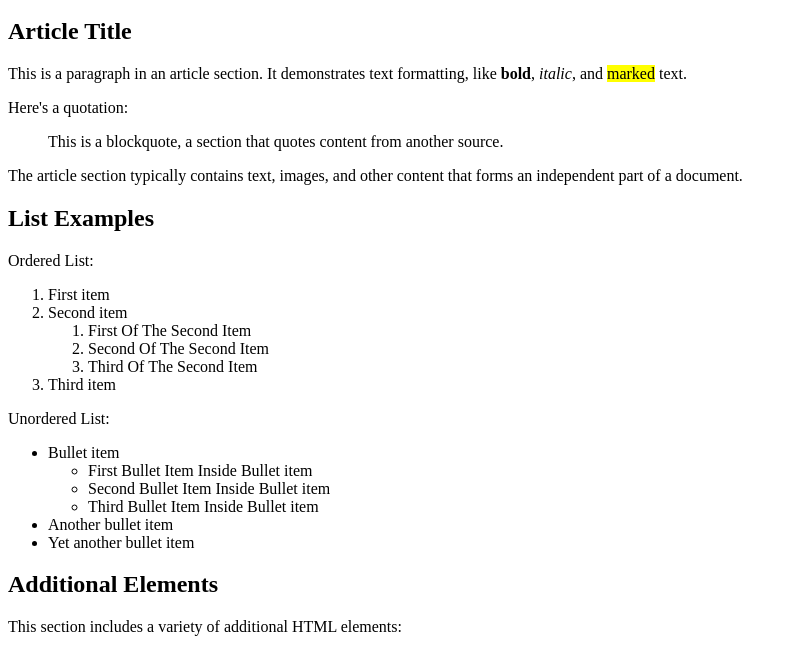
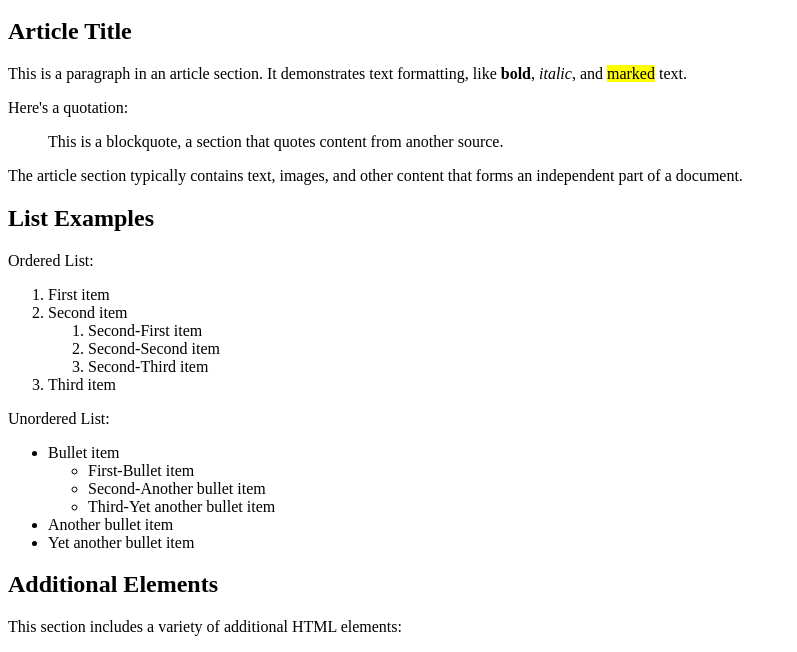
Before and after one commit to aidanhuang10/ENSF381_Lab_2, a plain HTML site: page news.html in a window 1280 px wide. Shown: the part 136-788 px from the top of the page, without its empty margins (0-797 px from the left). Drawn offline with Linux system fonts and the light colour scheme.

Commit message:
Made it exactly like the template

```diff
--- a/news.html
+++ b/news.html
@@ -59,9 +59,9 @@ Description : A simple HTML file.
             <li>Second item</li>
 			<!--2/2Make a sub-ordered list here-->
             <ol>
-                <li>First Of The Second Item</li>
-                <li>Second Of The Second Item</li>
-                <li>Third Of The Second Item</li>
+                <li>Second-First item</li>
+                <li>Second-Second item</li>
+                <li>Second-Third item</li>
             </ol>
             <li>Third item</li>
         </ol>
@@ -70,9 +70,9 @@ Description : A simple HTML file.
             <li>Bullet item</li>
 			<!--3/3Make a sub-unordered list here-->
             <ul>
-                <li>First Bullet Item Inside Bullet item</li>
-                <li>Second Bullet Item Inside Bullet item</li>
-                <li>Third Bullet Item Inside Bullet item</li>
+                <li>First-Bullet item</li>
+                <li>Second-Another bullet item</li>
+                <li>Third-Yet another bullet item</li>
             </ul>
             <li>Another bullet item</li>
             <li>Yet another bullet item</li>
@@ -89,7 +89,7 @@ Description : A simple HTML file.
             <dt>HTML</dt>
             <dd>Hypertext Markup Language.</dd>
 			<dt>CSS</dt>
-            <dd>Cascading Style Sheet.<!--4/4Add CSS definition here--></dd>
+            <dd>Cascading Style Sheets.<!--4/4Add CSS definition here--></dd>
         </dl>
 
 
@@ -134,7 +134,7 @@ Description : A simple HTML file.
         <!--<p>Footer content, like contact info or copyrights.</p>-->
 		<!--Comment out the above p tag and add a new p tag under this comment.
 			The new p tag must contain {Copy right + your names}.-->
-            <p>Copy right + Aidan Huang & Rohan Lange</p>
+            <p>Copy right Aidan Huang & Rohan Lange</p>
     </footer>
 </body>
 </html>
```
